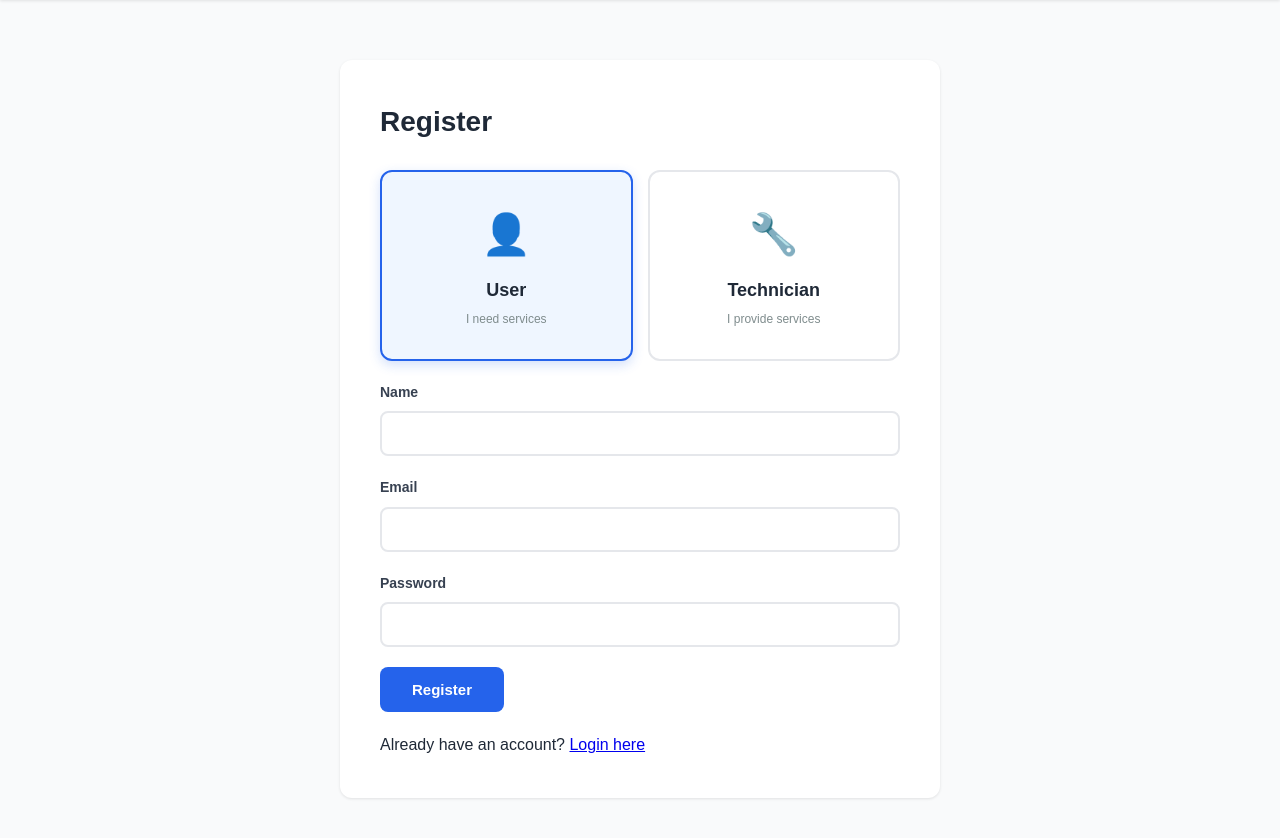
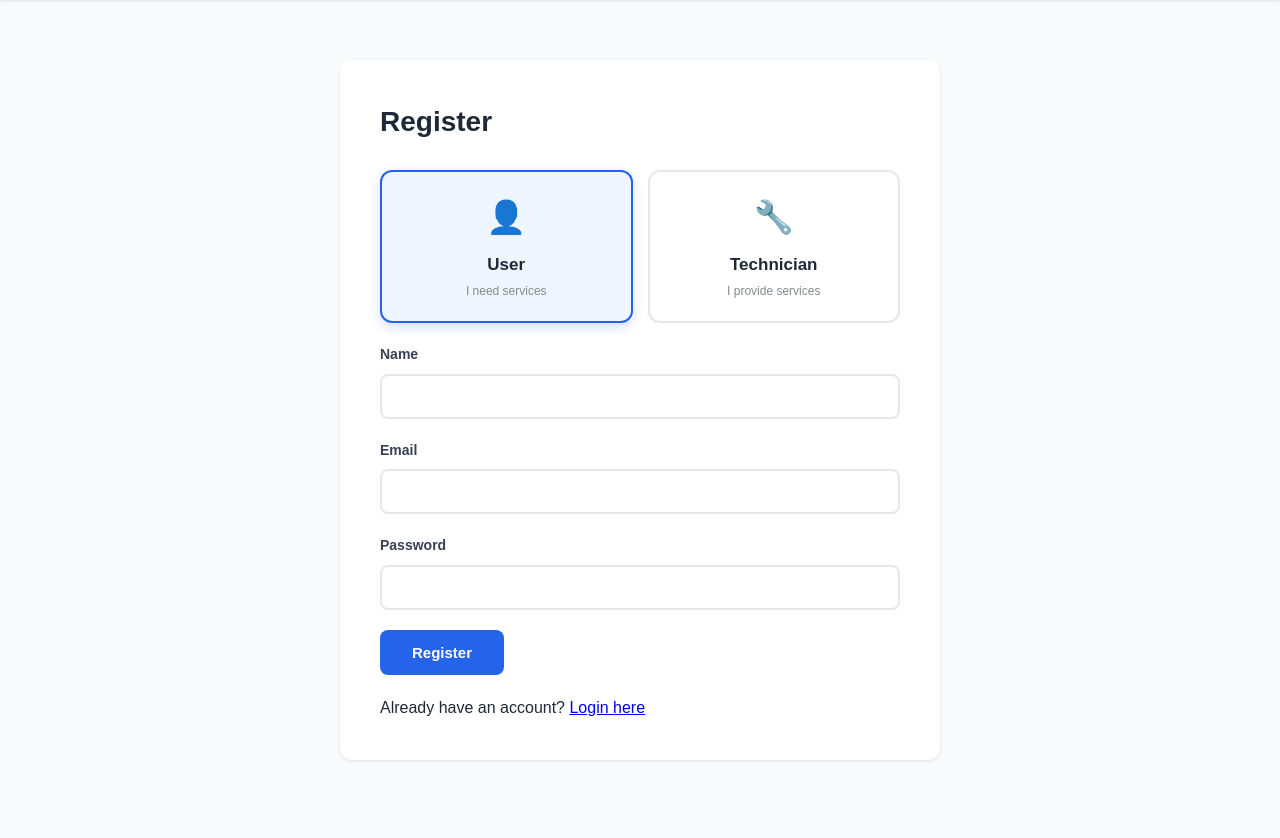
Before and after one commit to Anuhyaaa/tfinder, a PHP site: page /register.php in a window 1280 px wide. Shown: the part 72-910 px from the top of the page. Run offline with PHP 8.4, Linux system fonts and the light colour scheme; data that the repository does not hold is empty.

Commit message:
register update

```diff
--- a/register.php
+++ b/register.php
@@ -27,15 +27,15 @@ $states = ["Maharashtra", "Delhi", "Karnataka", "Telangana", "Gujarat", "Tamil N
             <div style="display:flex;gap:15px;margin-top:10px;">
                 <div class="rolebox active" onclick="selectrole('user')" id="userbox">
                     <input type="radio" name="roletype" value="user" id="usertype" checked onchange="hideshow()" style="display:none;">
-                    <div style="font-size:40px;margin-bottom:10px;">👤</div>
-                    <div style="font-weight:bold;font-size:18px;">User</div>
-                    <div style="font-size:12px;color:#7f8c8d;margin-top:5px;">I need services</div>
+                    <div style="font-size:32px;margin-bottom:8px;">👤</div>
+                    <div style="font-weight:bold;font-size:17px;">User</div>
+                    <div style="font-size:12px;color:#7f8c8d;margin-top:4px;">I need services</div>
                 </div>
                 <div class="rolebox" onclick="selectrole('technician')" id="techbox">
                     <input type="radio" name="roletype" value="technician" id="techtype" onchange="hideshow()" style="display:none;">
-                    <div style="font-size:40px;margin-bottom:10px;">🔧</div>
-                    <div style="font-weight:bold;font-size:18px;">Technician</div>
-                    <div style="font-size:12px;color:#7f8c8d;margin-top:5px;">I provide services</div>
+                    <div style="font-size:32px;margin-bottom:8px;">🔧</div>
+                    <div style="font-weight:bold;font-size:17px;">Technician</div>
+                    <div style="font-size:12px;color:#7f8c8d;margin-top:4px;">I provide services</div>
                 </div>
             </div>
         </div>
--- a/style.css
+++ b/style.css
@@ -591,7 +591,7 @@ body {
 
 .rolebox {
     flex: 1;
-    padding: 30px 20px;
+    padding: 20px 15px;
     border: 2px solid #e5e7eb;
     border-radius: 12px;
     text-align: center;
```
